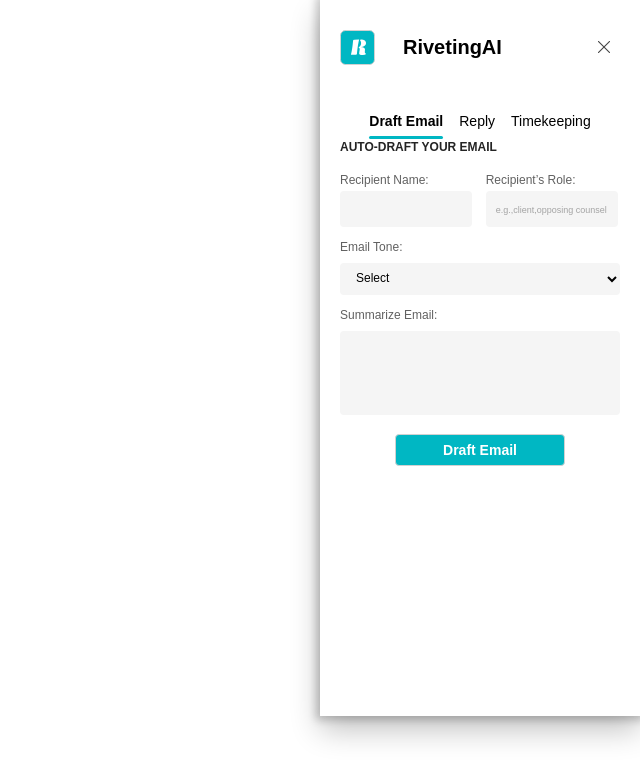
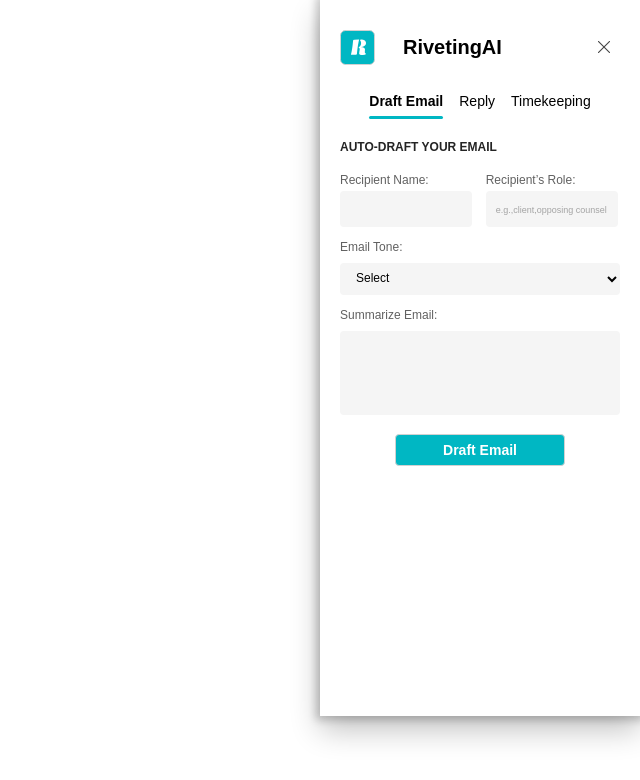
Before and after one commit to smitchovatiya0701/demo, a Next.js app: page /AutoDraft in a window 1280 px wide. Shown: the top 780 px of the page, without its empty margins (640-1280 px from the left). Built offline with nearby package versions, Linux system fonts and the light colour scheme.

Commit message:
add style

```diff
--- a/src/app/AutoDraft/page.js
+++ b/src/app/AutoDraft/page.js
@@ -29,7 +29,7 @@
   return (
     <>
       <Header>
-        <div className="flex flex-col items-center px-5 pt-5 font-custom">
+        <div className="flex flex-col items-center px-5  font-custom gap-y-5">
           <div className="flex flex-row  gap-x-4 font-normal cursor-pointer">
             {sectionsData.map((section, idx) => (
               <div
```
